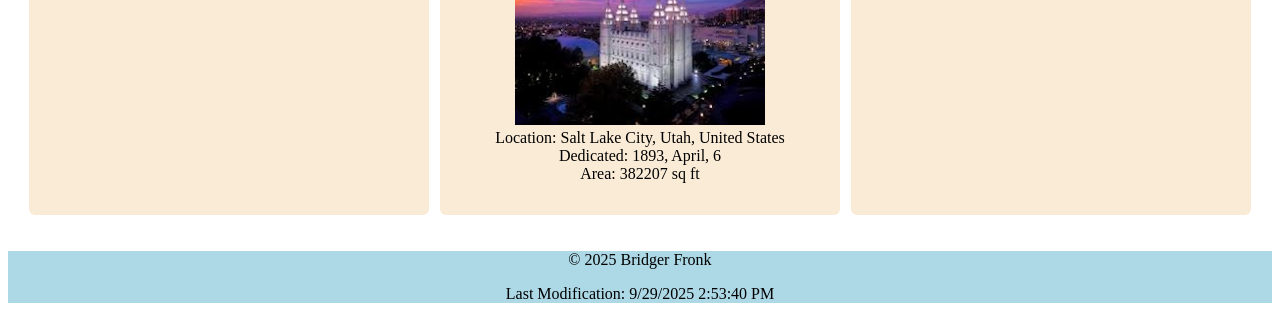
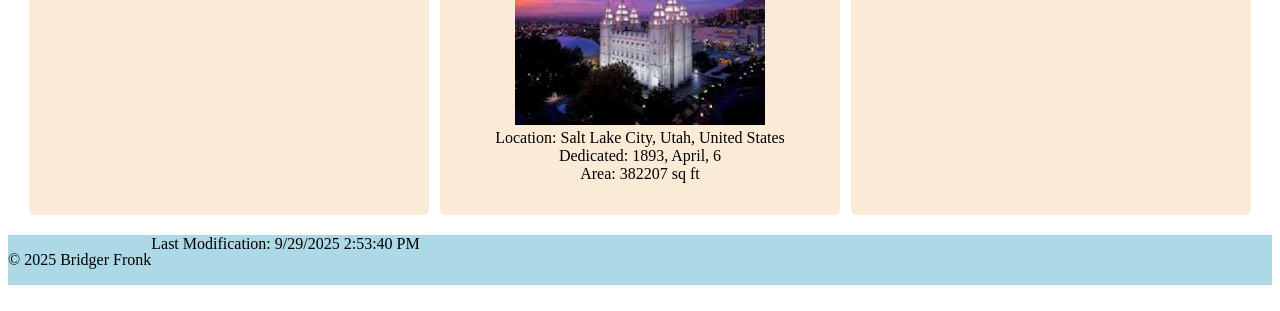
Before and after one commit to BFronk/wdd131, a plain HTML site: page filtered-temples.html in a window 1280 px wide. Shown: the part 1356-1667 px from the top of the page. Drawn offline with Linux system fonts and the light colour scheme.

Commit message:
updated filtered temples

```diff
--- a/styles/filtered-temples.css
+++ b/styles/filtered-temples.css
@@ -80,7 +80,7 @@ a {
 footer {
     text-align: center;
     background-color: lightblue;
-    flex: auto;
+    display: flex;
 }
 
 @media only screen and (min-width: 1150px) {
```
